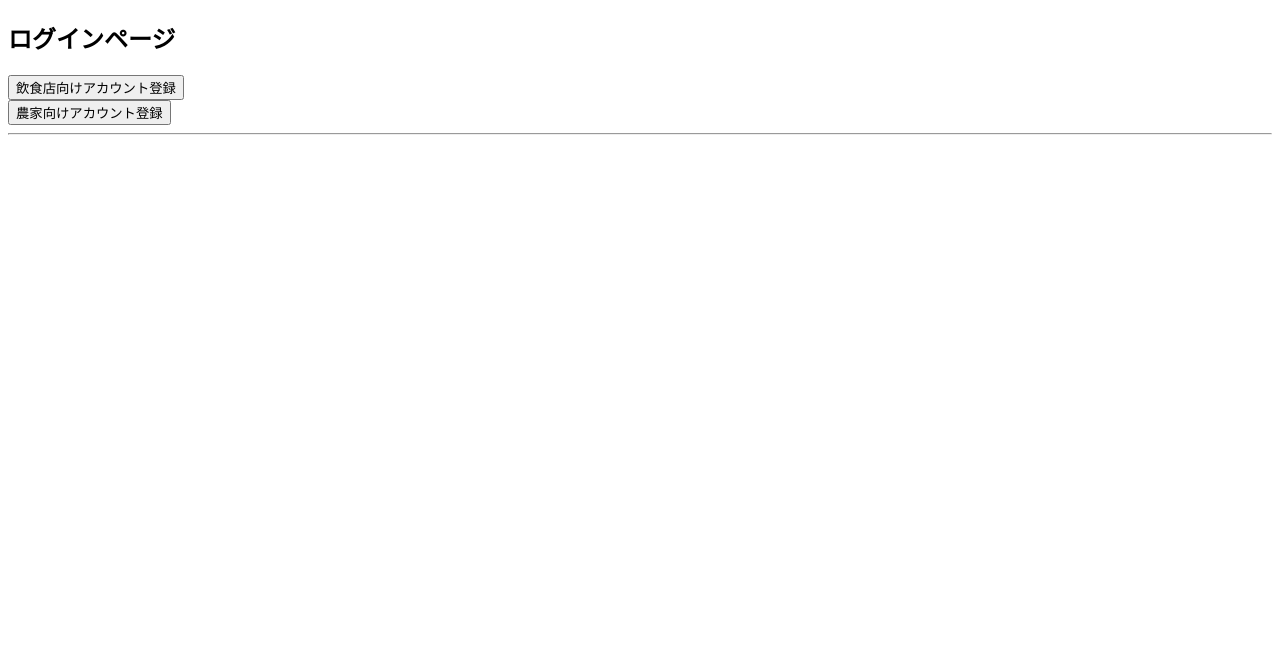
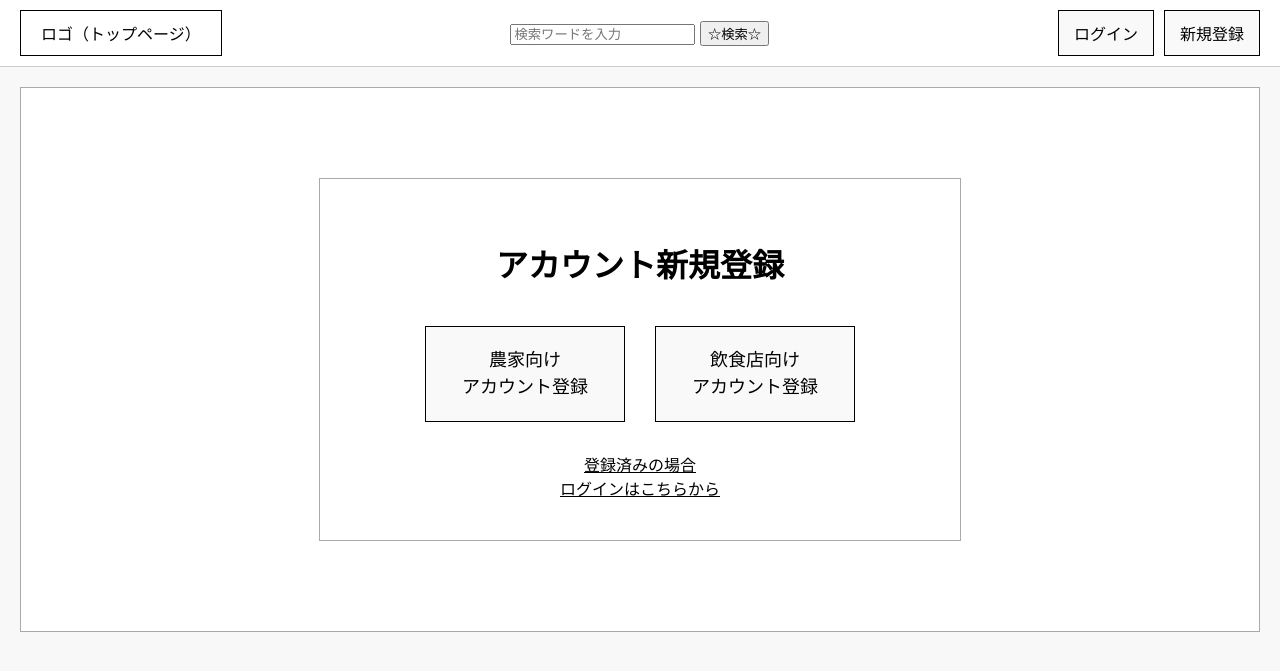
Before and after one commit to T-kouki/local-vege-link, a Django app: page /polls/signup_menu/ in a window 1280 px wide. Shown: the top 671 px of the page. Run offline with Django 5.2, Linux system fonts and the light colour scheme.

Commit message:
11/11 13:46 新規登録分岐

```diff
--- a/static/css/no_login_base.css
+++ b/static/css/no_login_base.css
@@ -197,3 +197,52 @@ main {
 .login-button:hover {
     background-color: #f0f0f0;
 }
+
+/* ====== 新規登録ページ専用 ====== */
+.signup-main {
+    margin: 40px auto;
+    padding: 40px 20px;
+    max-width: 600px;
+    background-color: #fff;
+    border: 1px solid #aaa;
+    text-align: center;
+}
+
+.signup-title {
+    font-size: 32px;
+    margin-bottom: 40px;
+    font-weight: bold;
+}
+
+.signup-buttons {
+    display: flex;
+    justify-content: center;
+    gap: 30px;
+    margin-bottom: 30px;
+    flex-wrap: wrap;
+}
+
+.signup-button {
+    font-size: 18px;
+    padding: 20px 30px;
+    border: 1px solid #000;
+    background-color: #f9f9f9;
+    cursor: pointer;
+    width: 200px;
+    line-height: 1.5;
+    text-align: center;
+}
+
+.signup-button:hover {
+    background-color: #eee;
+}
+
+.login-link {
+    font-size: 16px;
+    margin-top: 20px;
+}
+
+.login-link a {
+    text-decoration: underline;
+    color: black;
+}
--- a/templates/no_login/signup_menu.html
+++ b/templates/no_login/signup_menu.html
@@ -1,24 +1,24 @@
- <!DOCTYPE html>
-<html lang="ja">
-<head>
-    <meta charset="UTF-8">
-    <title>ログイン</title>
-</head>
-<body>
+{% extends 'no_login_base.html' %}
+{% load static %}
 
-    <h2>ログインページ</h2>
+{% block title %}新規登録ページ{% endblock %}
 
+{% block content %}
+<main class="signup-main">
+    <h1 class="signup-title">アカウント新規登録</h1>
 
+    <div class="signup-buttons">
+        <form method="get" action="{% url 'signup_farm' %}">
+            <button type="submit" class="signup-button">農家向け<br>アカウント登録</button>
+        </form>
 
-    </form>
+        <form method="get" action="{% url 'signup_eat' %}">
+            <button type="submit" class="signup-button">飲食店向け<br>アカウント登録</button>
+        </form>
+    </div>
 
- <form method="get" action="{% url 'signup_eat' %}">
-        <button type="submit">飲食店向けアカウント登録</button>
-    </form>
-
-    <!-- 農家向けアカウント登録ボタン -->
-    <form method="get" action="{% url 'signup_farm' %}">
-        <button type="submit">農家向けアカウント登録</button>
-    </form>
-
-    <hr>
+    <div class="login-link">
+        <a href="{% url 'login' %}">登録済みの場合<br>ログインはこちらから</a>
+    </div>
+</main>
+{% endblock %}
```
